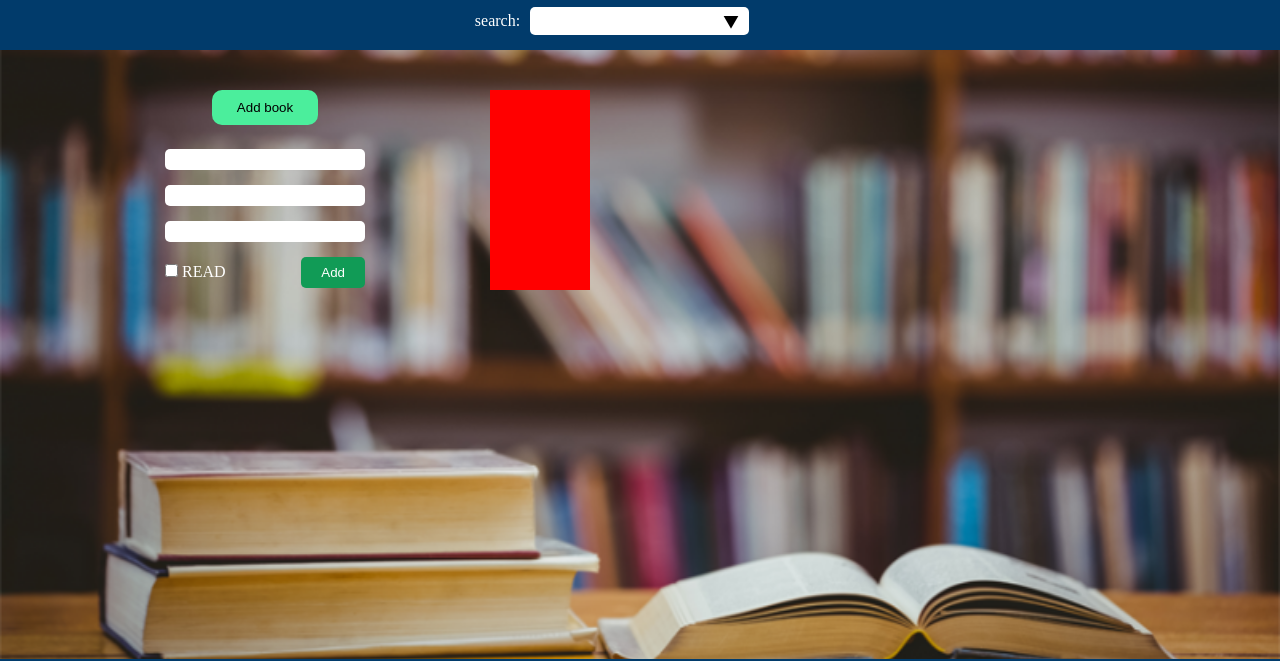
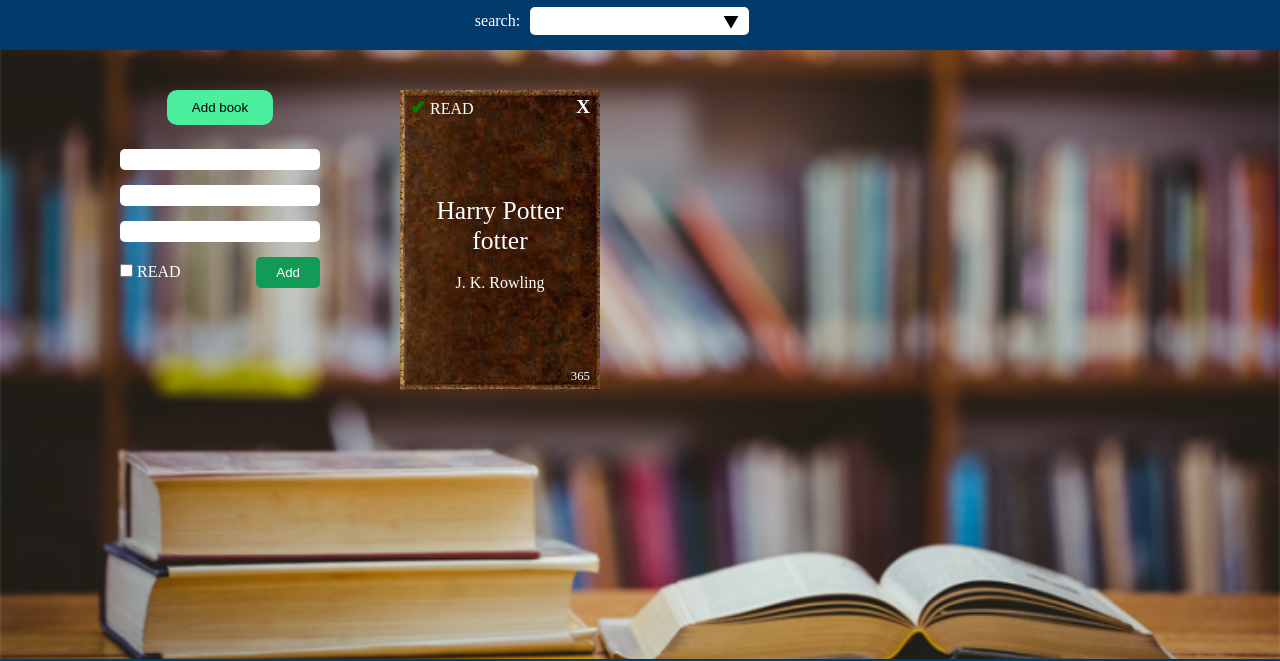
Before and after one commit to heno-s/odin-library, a website: page index.html in a window 1280 px wide. Shown: the part 66-727 px from the top of the page. Drawn offline with Linux system fonts and the light colour scheme; a web font is replaced by a local one.

Commit message:
Style book

```diff
--- a/fonts.css
+++ b/fonts.css
@@ -9,3 +9,8 @@
     src: url(./fonts/Tangerine-Bold.ttf);
     font-weight: bold;
 }
+
+@font-face {
+    font-family: vibes;
+    src: url(./fonts/GreatVibes-Regular.ttf);
+}
--- a/index.html
+++ b/index.html
@@ -52,7 +52,23 @@
             </div>
 
             <div class="books">
-                <div class="book"></div>
+                <div class="book">
+                    <div class="book-header">
+                        <div>
+                            <span class="read-mark"></span> READ
+                        </div>
+                        <div class="delete">X</div>
+                    </div>
+                    <div class="book-body">
+                        <div class="book-title">
+                            Harry Potter fotter
+                        </div>
+                        <div class="book-author">J. K. Rowling</div>
+                    </div>
+                    <div class="book-footer">
+                        <div><span>365</span></div>
+                    </div>
+                </div>
             </div>
         </main>
         <footer>
--- a/style.css
+++ b/style.css
@@ -6,17 +6,6 @@
     margin: 0;
     padding: 0;
     box-sizing: border-box;
-}
-
-/* temporary */
-img[src$=".svg"] {
-    width: 30px;
-}
-/* temporary */
-.book {
-    width: 100px;
-    height: 200px;
-    background-color: red;
 }
 
 body {
@@ -163,7 +152,69 @@ input[type="number"] {
 }
 
 .books {
-    flex: 5;
+    flex: 7;
+    display: flex;
+    gap: 10px;
+}
+
+.book {
+    width: 200px;
+    height: 300px;
+    padding: 6px 10px;
+    color: #fff;
+    background: url(./images/book-cover.jpeg) no-repeat center / cover;
+    display: flex;
+    flex-direction: column;
+    justify-content: space-between;
+}
+
+.book-header {
+    display: flex;
+    justify-content: space-between;
+}
+
+.book-header :first-child {
+    cursor: pointer;
+}
+
+.read-mark::before {
+    font-size: 1.2rem;
+    content: "✔";
+    color: green;
+    font-weight: bold;
+}
+
+/* .read-mark::after {
+    font-size: 1.2rem;
+    content: "x";
+    color: red;
+    font-weight: bold;
+} */
+
+.delete {
+    cursor: pointer;
+    font-weight: bold;
+    font-size: 1.2rem;
+}
+
+.book-body {
+    text-align: center;
+}
+
+.book-title {
+    font-size: 1.6rem;
+    font-family: vibes;
+    margin-bottom: 0.7em;
+}
+
+.book-author {
+    font-size: 1rem;
+    font-family: vibes;
+}
+
+.book-footer {
+    font-size: 0.8rem;
+    align-self: flex-end;
 }
 
 footer {
```
